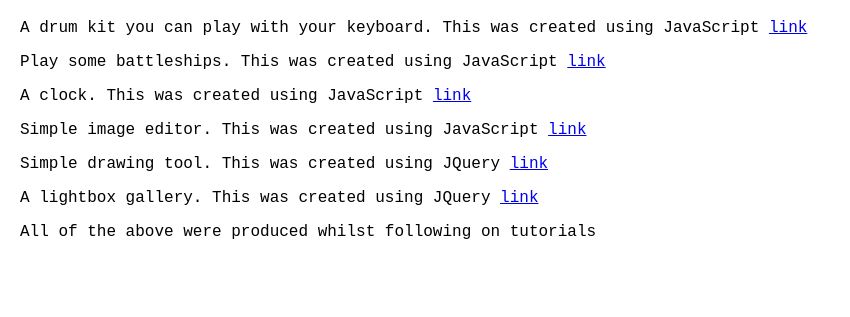
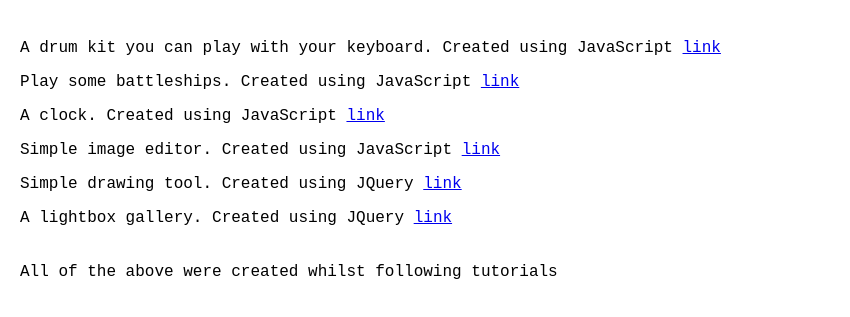
Before and after one commit to jamiedodds/portfolio, a plain HTML site: page index.html in a window 1280 px wide. Shown: the part 61-378 px from the top of the page, without its empty margins (0-850 px from the left). Drawn offline with Linux system fonts and the light colour scheme.

Commit message:
Add files via upload

```diff
--- a/css/style.css
+++ b/css/style.css
@@ -5,3 +5,7 @@
 body {
 	margin: 20px;
 }
+
+#spaceTop {
+	padding-top: 20px;
+}
--- a/index.html
+++ b/index.html
@@ -8,14 +8,16 @@
 
 <h1>My Portfolio</h1>
 
-<p>A drum kit you can play with your keyboard. This was created using JavaScript <a href="drumkit/drum_machine.html">link</a></p>
-<p>Play some battleships. This was created using JavaScript <a href="battleships/battleships.html">link</a></p>
-<p>A clock. This was created using JavaScript <a href="clock/clock.html">link</a></p>
-<p>Simple image editor. This was created using JavaScript <a href="Scoped_CSS_Variables_and_JavaScript/Scoped_CSS_Variables_and_JavaScript.html">link</a></p>
-<p>Simple drawing tool. This was created using JQuery <a href="simple_drawing/simple_drawing.html">link</a></p>
-<p>A lightbox gallery. This was created using JQuery <a href="lightbox_gallery/lightbox_gallery.html">link</a></p>
+<p id="spaceTop">A drum kit you can play with your keyboard. Created using JavaScript <a href="drumkit/drum_machine.html">link</a></p>
+<p>Play some battleships. Created using JavaScript <a href="battleships/battleships.html">link</a></p>
+<p>A clock. Created using JavaScript <a href="clock/clock.html">link</a></p>
+<p>Simple image editor. Created using JavaScript <a href="Scoped_CSS_Variables_and_JavaScript/Scoped_CSS_Variables_and_JavaScript.html">link</a></p>
+<p>Simple drawing tool. Created using JQuery <a href="simple_drawing/simple_drawing.html">link</a></p>
+<p>A lightbox gallery. Created using JQuery <a href="lightbox_gallery/lightbox_gallery.html">link</a></p>
 
-<p>All of the above were produced whilst following on tutorials</p>
+<p></p>
+
+<p id="spaceTop">All of the above were created whilst following tutorials</p>
 
 </body>
 </html>
```
